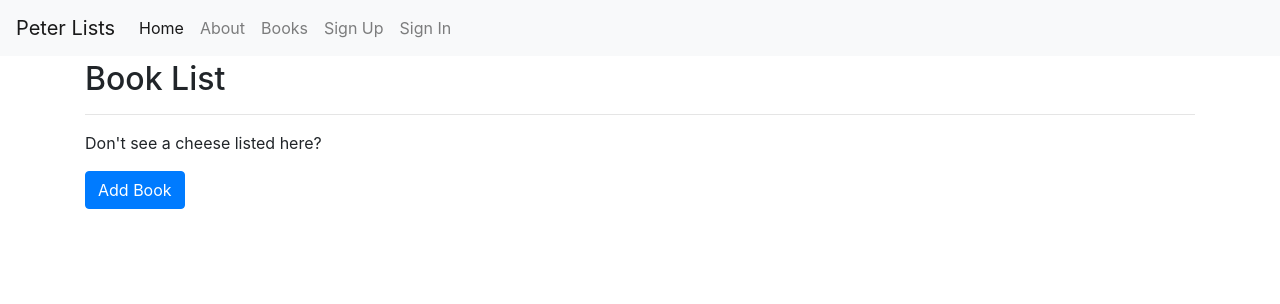
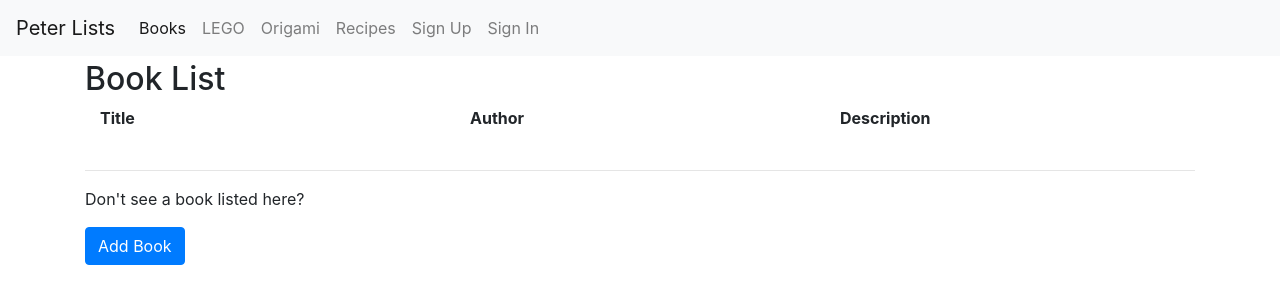
Before and after one commit to pvize1/peter_lists, a Django app: page /books/ in a window 1280 px wide. Shown: the top 304 px of the page. Run offline with Django 3.2, Linux system fonts and the light colour scheme; data that the repository does not hold is empty; some libraries are stand-ins or nearby versions.

Commit message:
Tidied up book_list using bootstrap rows and columns in a container Removed About and Home from navbar

```diff
--- a/peter_lists/templates/base.html
+++ b/peter_lists/templates/base.html
@@ -63,13 +63,16 @@
         <div class="collapse navbar-collapse" id="navbarSupportedContent">
           <ul class="navbar-nav mr-auto">
             <li class="nav-item active">
-              <a class="nav-link" href="{% url 'home' %}">Home <span class="sr-only">(current)</span></a>
+              <a class="nav-link" href ="{% url 'books:list' %}">Books</a>
             </li>
             <li class="nav-item">
-              <a class="nav-link" href="{% url 'about' %}">About</a>
+              <a class="nav-link" href ="{% url 'books:list' %}">LEGO</a>
             </li>
             <li class="nav-item">
-              <a class="nav-link" href ="{% url 'books:list' %}">Books</a>
+              <a class="nav-link" href ="{% url 'books:list' %}">Origami</a>
+            </li>
+            <li class="nav-item">
+              <a class="nav-link" href ="{% url 'books:list' %}">Recipes</a>
             </li>
             {% if request.user.is_authenticated %}
               <li class="nav-item">
--- a/peter_lists/templates/books/book_list.html
+++ b/peter_lists/templates/books/book_list.html
@@ -4,14 +4,37 @@
 {% block content %}
 
 <h2>Book List</h2>
-<ul>
+
+<div class="container">
+  <div class="row">
+    <div class="col-sm">
+      <b>Title</b>
+    </div>
+    <div class="col-sm">
+      <b>Author</b>
+    </div>
+    <div class="col-sm">
+      <b>Description</b>
+    </div>
+  </div>
   {% for book in book_list %}
-    <li><a href="{% url 'books:detail' book.slug %}">{{ book.title }}</a></li>
+    <div class="row">
+      <div class="col-sm">
+        <a href="{% url 'books:detail' book.slug %}">{{ book.title }}</a>
+      </div>
+      <div class="col-sm">
+        {{ book.author }}
+      </div>
+      <div class="col-sm">
+        {{ book.type }}
+      </div>
+    </div>
   {% endfor %}
-</ul>
+</div>
 
+<br/>
 <hr/>
-<p>Don't see a cheese listed here?</p>
+<p>Don't see a book listed here?</p>
 <p>
   <a class="btn btn-primary" href="{% url 'books:add' %}" role="button">Add Book</a>
 </p>
--- a/peter_lists/templates/pages/about.html
+++ b/peter_lists/templates/pages/about.html
@@ -1 +1,4 @@
 {% extends "base.html" %}
+{% block content %}
+  <h2>About this site</h2>
+{% endblock content %}
--- a/peter_lists/templates/pages/home.html
+++ b/peter_lists/templates/pages/home.html
@@ -1 +1,4 @@
 {% extends "base.html" %}
+{% block content %}
+  <h2>Homepage</h2>
+{% endblock content %}
```
